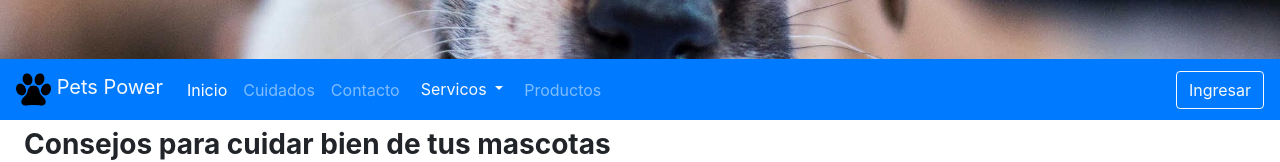
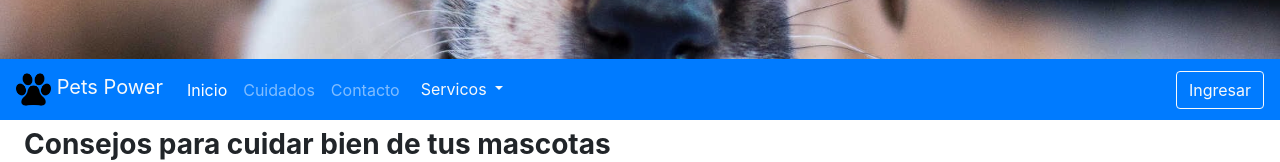
Before and after one commit to Ale2006/Mascotas_mio, a plain HTML site: page cuidado.html in a window 1280 px wide. Shown: the part 341-503 px from the top of the page. Drawn offline with nearby package versions, Linux system fonts and the light colour scheme; a script that the page names is missing.

Commit message:
Eliminado productos

```diff
--- a/cuidado.html
+++ b/cuidado.html
@@ -55,7 +55,6 @@
 
                     </div>
                 </div>
-                <a class="nav-item nav-link" href="#">Productos</a>
 
             </div>
             <div>
```
